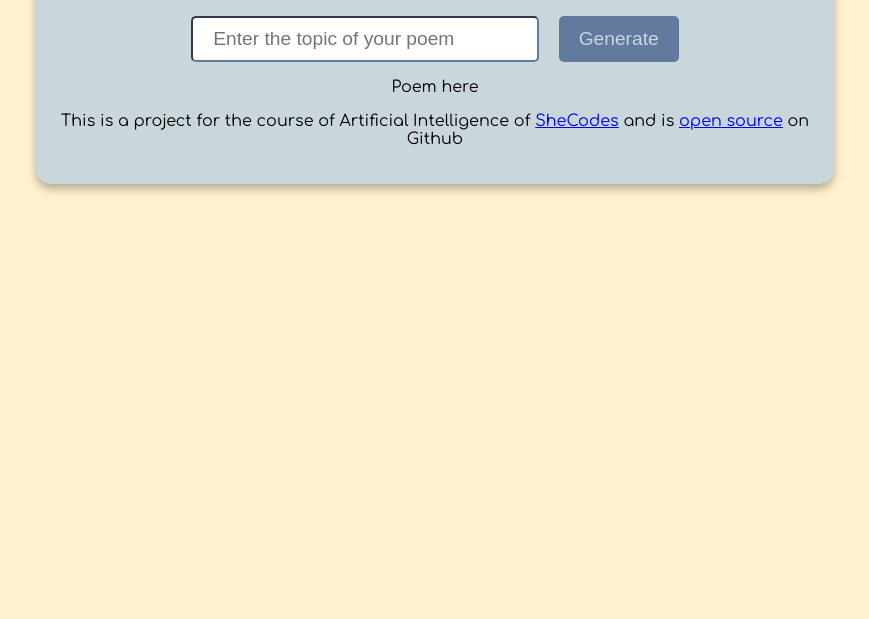
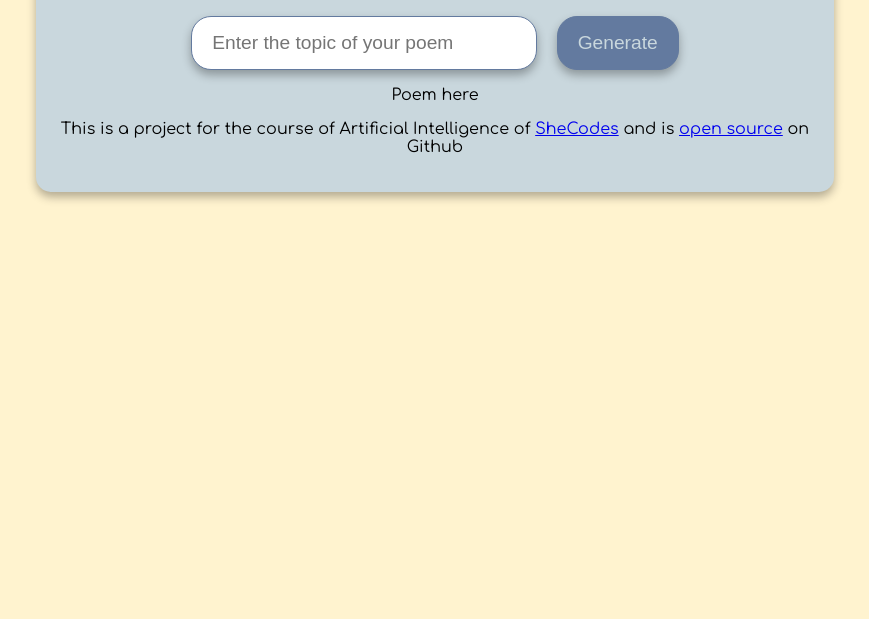
Before and after one commit to estefaniaramirezmnt/spanish-poem-generator, a plain HTML site: page index.html in a window 1280 px wide. Shown: the part 181-800 px from the top of the page, without its empty margins (205-1074 px from the left). Drawn offline with Linux system fonts and the light colour scheme; files whose address does not match are found by name.

Commit message:
Changed border of inputs

```diff
--- a/src/style.css
+++ b/src/style.css
@@ -36,26 +36,28 @@ form {
 }
 
 form input {
-    border-radius: 5px;
+    border-radius: 20px;
+    box-shadow: var(--box-shadow);
     font-size: 1.2em;
     font-weight: 500;
     margin: 0px 10px;
-    padding: 10px 20px;
+    padding: 15px 20px;
 }
 
 .input-topic {
+    border: 1px solid var(--third-color);
     color: var(--fourth-color);
     width: 40%;
 }
 
 .input-topic:focus {
-    border-color: var(--fourth-color);
+    border: 1px solid var(--fourth-color);
     outline: none;
 }
 
 .submit-button {
     background-color: var(--fourth-color);
-    border: none;
+    border: 1px solid var(--fourth-color);
     color: var(--third-color);
     cursor: pointer;
     transition: all 0.4s ease-in-out;
@@ -63,5 +65,6 @@ form input {
 
 .submit-button:hover {
     background-color: var(--secondary-color);
+    border: 1px solid var(--secnndary-color);
     color: var(--primary-color);
 }
```
